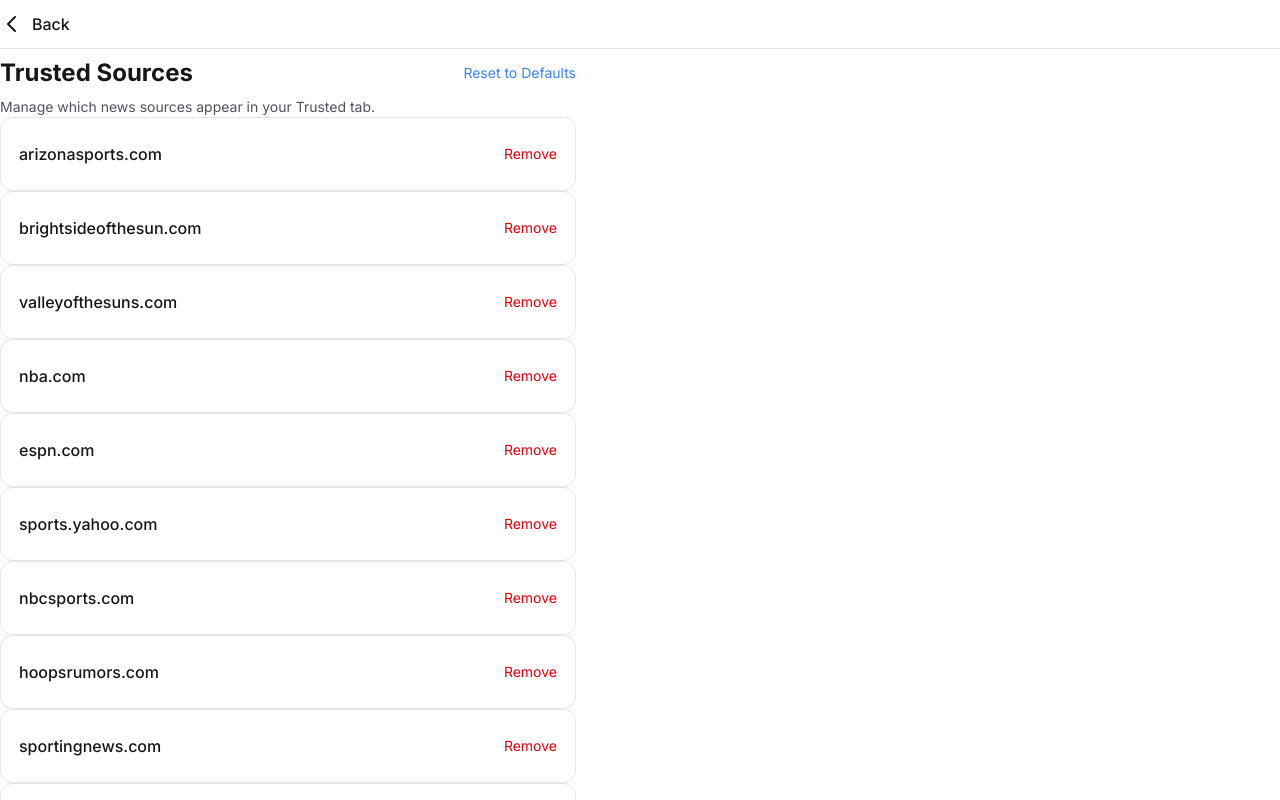
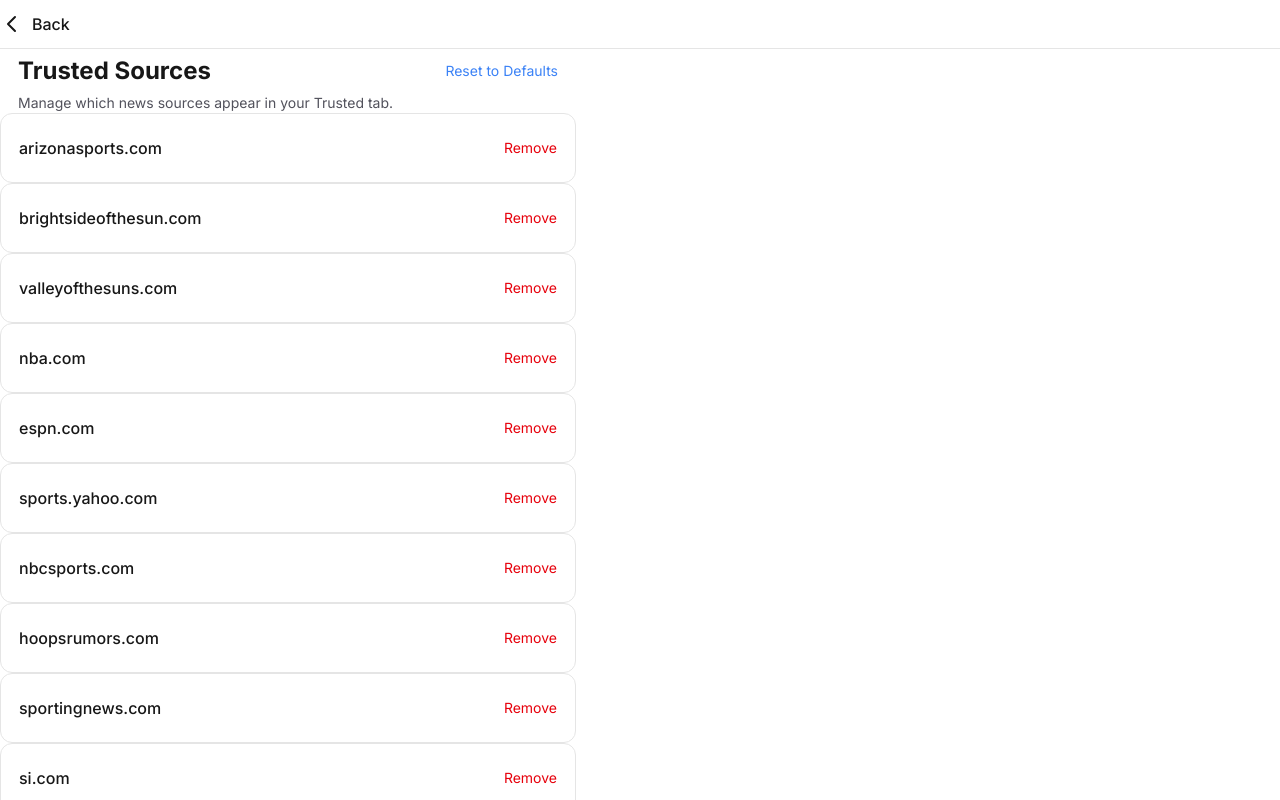
Before and after one commit to joshuajohnfredrickson-tech/suns-reader, a Next.js app: page /sources in a window 1280 px wide. Built offline with nearby package versions, Linux system fonts and the light colour scheme.

Commit message:
Align settings header gutters with row content and tighten row density

```diff
--- a/app/sources/page.tsx
+++ b/app/sources/page.tsx
@@ -62,17 +62,17 @@ export default function SourcesPage() {
       {/* Content */}
       <div className="flex-1 overflow-y-auto px-4 py-6">
         <div className="max-w-xl mx-auto">
-        <div className="flex items-center justify-between mb-4">
+        <div className="flex items-center justify-between mb-3" style={{ padding: '0 18px' }}>
           <h1 className="text-2xl font-bold text-foreground">Trusted Sources</h1>
           <button
             onClick={handleResetToDefaults}
-            className="px-4 py-3 min-h-[48px] text-sm text-accent hover:bg-accent/10 rounded-lg transition-colors"
+            className="px-3 py-2 min-h-[44px] text-sm text-accent hover:bg-accent/10 rounded-lg transition-colors"
             style={{ touchAction: 'manipulation' }}
           >
             Reset to Defaults
           </button>
         </div>
-        <p className="text-sm text-zinc-600 dark:text-zinc-400 mb-8">
+        <p className="text-sm text-zinc-600 dark:text-zinc-400 mb-6" style={{ padding: '0 18px' }}>
           Manage which news sources appear in your Trusted tab.
         </p>
 
@@ -96,12 +96,12 @@ export default function SourcesPage() {
               <div
                 key={domain}
                 className="flex items-center justify-between border border-border rounded-xl bg-background hover:bg-zinc-50 dark:hover:bg-zinc-900 transition-colors"
-                style={{ padding: '14px 18px' }}
+                style={{ padding: '12px 18px' }}
               >
                 <h3 className="font-medium text-base text-foreground">{domain}</h3>
                 <button
                   onClick={() => handleRemove(domain)}
-                  className="px-3 py-1.5 min-h-[44px] text-sm text-red-600 dark:text-red-400 hover:bg-red-50 dark:hover:bg-red-900/20 rounded-lg transition-colors"
+                  className="flex items-center px-3 min-h-[44px] text-sm text-red-600 dark:text-red-400 hover:bg-red-50 dark:hover:bg-red-900/20 rounded-lg transition-colors"
                   style={{ touchAction: 'manipulation' }}
                 >
                   Remove
```
